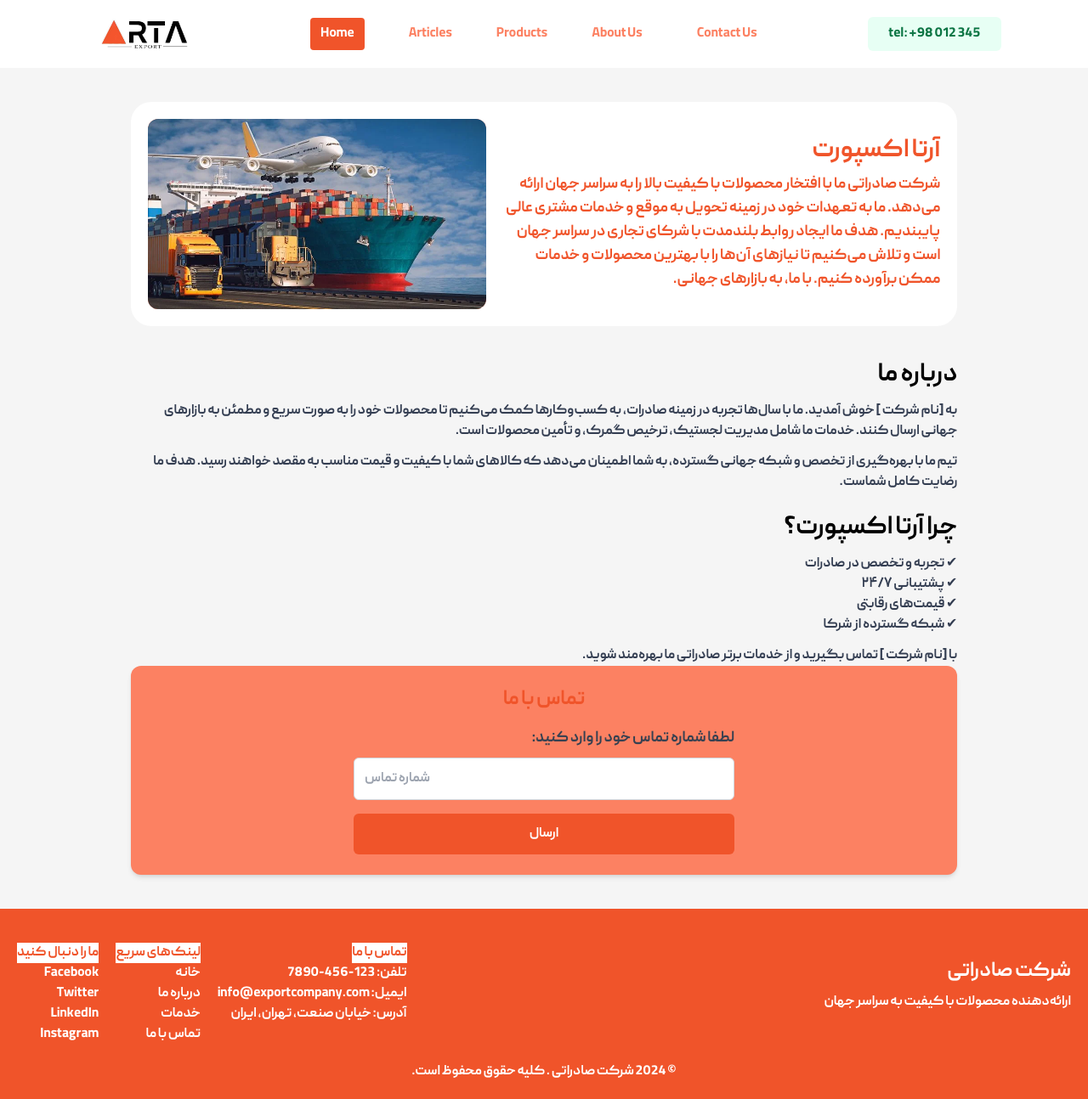
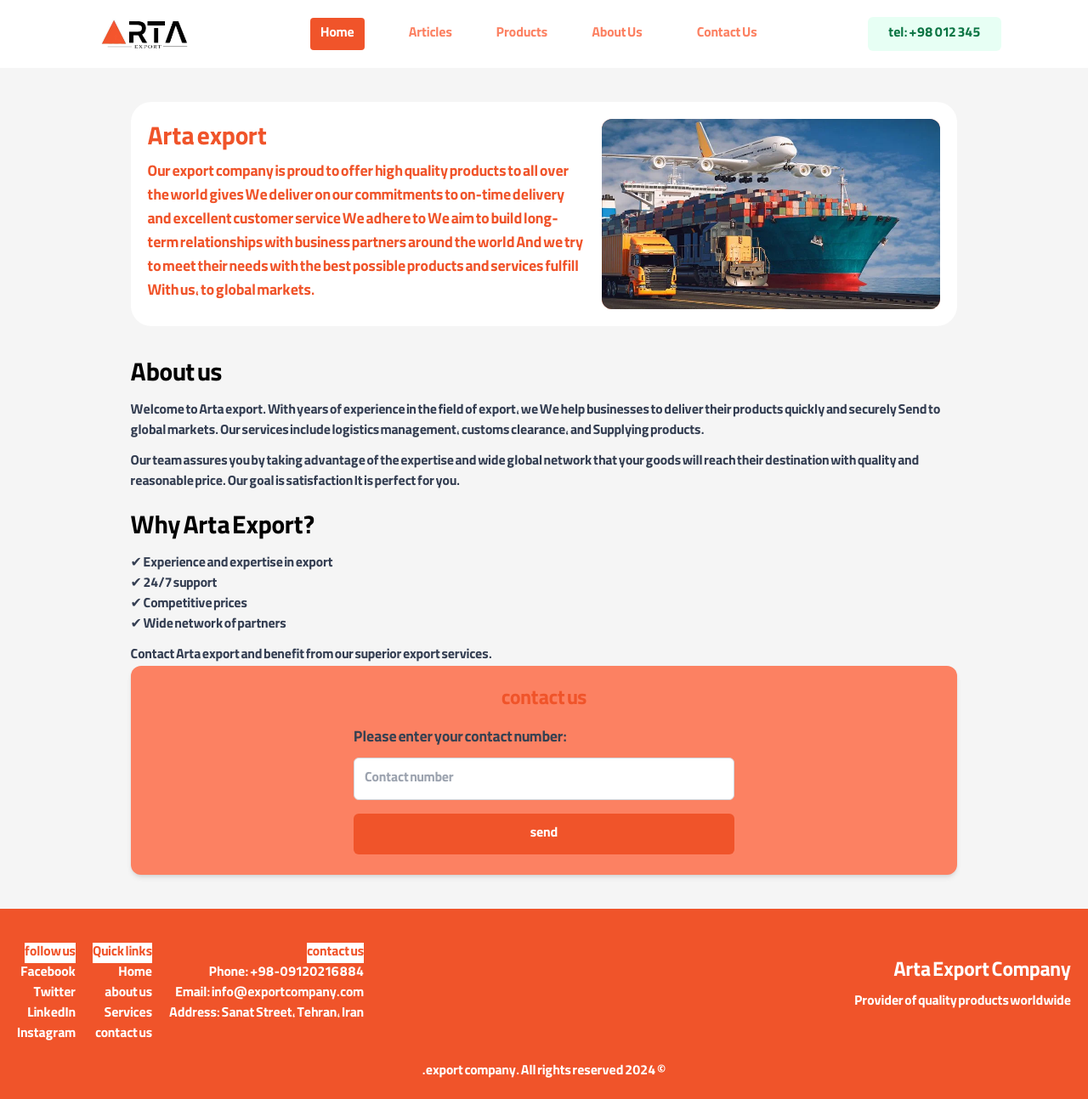
Before and after one commit to MianajiAli/next-sherkati, a Next.js app: page / in a window 1280 px wide. Shown: the whole page at 85% size. Built offline with nearby package versions, Linux system fonts and the light colour scheme.

Commit message:
Convert texts to English

```diff
--- a/components/Aboutus.tsx
+++ b/components/Aboutus.tsx
@@ -2,30 +2,30 @@ const Aboutus = () => {
 	return (
 		<div
 			id="about-us"
-			dir="rtl"
+			dir="ltr"
 			className="text-text2 pt-10 flex flex-col gap-3"
 		>
-			<span className="text-3xl text-text1 font-bold">درباره ما</span>
+			<span className="text-3xl text-text1 font-bold">About us</span>
 			<p>
-				به [نام شرکت ] خوش آمدید. ما با سال‌ها تجربه در زمینه صادرات، به
-				کسب‌وکارها کمک می‌کنیم تا محصولات خود را به صورت سریع و مطمئن به
-				بازارهای جهانی ارسال کنند. خدمات ما شامل مدیریت لجستیک، ترخیص گمرک، و
-				تأمین محصولات است.
+			Welcome to Arta export. With years of experience in the field of export, we
+				We help businesses to deliver their products quickly and securely
+				Send to global markets. Our services include logistics management, customs clearance, and
+				Supplying products.
 			</p>
 			<p>
-				تیم ما با بهره‌گیری از تخصص و شبکه جهانی گسترده، به شما اطمینان می‌دهد
-				که کالاهای شما با کیفیت و قیمت مناسب به مقصد خواهند رسید. هدف ما رضایت
-				کامل شماست.
+			Our team assures you by taking advantage of the expertise and wide global network
+				that your goods will reach their destination with quality and reasonable price. Our goal is satisfaction
+				It is perfect for you.
 			</p>
-			<span className="text-3xl text-text1 font-bold pt-3">چرا آرتا اکسپورت؟</span>
+			<span className="text-3xl text-text1 font-bold pt-3">Why Arta Export?</span>
 			<ul>
-				<li>✔ تجربه و تخصص در صادرات</li>
-				<li>✔ پشتیبانی ۲۴/۷</li>
-				<li>✔ قیمت‌های رقابتی</li>
-				<li>✔ شبکه گسترده از شرکا</li>
+			<li>✔ Experience and expertise in export</li>
+				<li>✔ 24/7 support</li>
+				<li>✔ Competitive prices</li>
+				<li>✔ Wide network of partners</li>
 			</ul>
 			<p>
-				با [نام شرکت ] تماس بگیرید و از خدمات برتر صادراتی ما بهره‌مند شوید.
+			Contact Arta export and benefit from our superior export services.
 			</p>
 		</div>
 	);
--- a/components/Contact.tsx
+++ b/components/Contact.tsx
@@ -12,14 +12,14 @@ const Contact: React.FC = () => {
         // Basic phone number validation
         const phoneRegex = /^[0-9]{10,15}$/;
         if (!phoneRegex.test(phone)) {
-            setError('لطفا شماره تماس معتبر وارد کنید');
+            setError('Please enter a valid contact number');
             setMessage('');
             return;
         }
 
         // Clear error and set success message
         setError('');
-        setMessage('با تشکر! ما به زودی با شما تماس خواهیم گرفت');
+        setMessage("Thanks! We will contact you soon");
     }
 
     const handleChange = (e: ChangeEvent<HTMLInputElement>) => {
@@ -27,17 +27,17 @@ const Contact: React.FC = () => {
     }
 
     return (
-        <div dir='rtl' className="flex flex-col items-center justify-center p-6 bg-secondary rounded-xl shadow-md">
-            <h2 className="text-2xl font-semibold mb-4">تماس با ما</h2>
+        <div dir='ltr' className="flex flex-col items-center justify-center p-6 bg-secondary rounded-xl shadow-md">
+            <h2 className="text-2xl font-semibold mb-4">contact us</h2>
             <form onSubmit={handleSubmit} className="w-full max-w-md">
                 <label className="block text-lg mb-2 text-gray-700">
-                    لطفا شماره تماس خود را وارد کنید:
+                Please enter your contact number:
                 </label>
                 <input
                     type="tel"
                     value={phone}
                     onChange={handleChange}
-                    placeholder="شماره تماس"
+                    placeholder="Contact number"
                     className="w-full p-3 mb-4 border border-gray-300 rounded-md focus:outline-none focus:ring-2 focus:ring-primary"
                 />
                 {error && <p className="text-red-500 mb-4">{error}</p>}
@@ -45,7 +45,7 @@ const Contact: React.FC = () => {
                     type="submit"
                     className="w-full p-3 bg-primary text-white rounded-md hover:bg-primary-dark transition duration-300"
                 >
-                    ارسال
+                    send
                 </button>
                 {message && <p className="mt-4 text-green-500">{message}</p>}
             </form>
--- a/components/Footer.tsx
+++ b/components/Footer.tsx
@@ -3,35 +3,35 @@ const Footer = () => {
 		<footer className="w-full p-5 bg-primary text-back2 mt-10 " dir="rtl">
 			<div className="max-w-7xl mx-auto flex flex-col md:flex-row justify-between items-center">
 				<div className="text-center md:text-right">
-					<h2 className="text-2xl font-bold">شرکت صادراتی </h2>
-					<p className="mt-2">ارائه‌دهنده محصولات با کیفیت به سراسر جهان</p>
+					<h2 className="text-2xl font-bold"> Arta Export Company </h2>
+					<p className="mt-2">Provider of quality products worldwide</p>
 				</div>
 				<div className="flex flex-col gap-5 mt-5 md:flex-row ">
 					<div>
-						<h3 className="bg-back2 text-primary w-fit">تماس با ما</h3>
-						<p>تلفن: 123-456-7890</p>
-						<p>ایمیل: info@exportcompany.com</p>
-						<p>آدرس: خیابان صنعت، تهران، ایران</p>
+						<h3 className="bg-back2 text-primary w-fit">contact us</h3>
+						<p>Phone: +98-09120216884</p>
+						<p> Email: info@exportcompany.com</p>
+						<p>Address: Sanat Street, Tehran, Iran</p>
 					</div>
 					<div>
-						<h3 className="bg-back2 text-primary w-fit">لینک‌های سریع</h3>
+						<h3 className="bg-back2 text-primary w-fit">Quick links</h3>
 						<ul>
 							<li>
-								<a href="#home">خانه</a>
+								<a href="/">Home</a>
 							</li>
 							<li>
-								<a href="#about">درباره ما</a>
+								<a href="#about">about us</a>
 							</li>
 							<li>
-								<a href="#services">خدمات</a>
+								<a href="#services">Services</a>
 							</li>
 							<li>
-								<a href="#contact">تماس با ما</a>
+								<a href="#contact">contact us</a>
 							</li>
 						</ul>
 					</div>
 					<div>
-						<h3 className="bg-back2 text-primary w-fit">ما را دنبال کنید</h3>
+						<h3 className="bg-back2 text-primary w-fit">follow us</h3>
 						<ul>
 							<li>
 								<a href="https://www.facebook.com">Facebook</a>
@@ -50,7 +50,7 @@ const Footer = () => {
 				</div>
 			</div>
 			<div className="text-center mt-5">
-				<p>&copy; 2024 شرکت صادراتی . کلیه حقوق محفوظ است.</p>
+				<p>&copy; 2024 export company. All rights reserved.</p>
 			</div>
 		</footer>
 	);
--- a/components/Hero1.tsx
+++ b/components/Hero1.tsx
@@ -2,8 +2,10 @@ import Image from "next/image";
 
 const Hero1 = () => {
 	return (
-		<div className="w-full min-h-56 rounded-3xl p-5 bg-back2 flex flex-col md:flex-row md:justify-between gap-5">
-			<div className="bg-secondary rounded-xl text-back2 md:h-[14rem] aspect-video relative">
+		<div className="w-full min-h-56 rounded-3xl p-5 bg-back2 flex flex-col md:flex-row-reverse md:justify-between gap-5">
+			<div className="bg-secondary rounded-xl text-back2 md:h-[14rem] aspect-video relative"
+
+			>
 				<Image
 					src="/images/cargo.webp"
 					fill
@@ -17,15 +19,15 @@ const Hero1 = () => {
 
 			<div
 				className="w-fit flex flex-col justify-center items-start pt-5 md:pt-0"
-				dir="rtl"
+				dir="ltr"
 			>
-				<span className="text-3xl font-bold">آرتا اکسپورت</span>
+				<span className="text-3xl font-bold">Arta export </span>
 				<p className=" text-md md:text-lg pt-2 ">
-					شرکت صادراتی ما با افتخار محصولات با کیفیت بالا را به سراسر جهان ارائه
-					می‌دهد. ما به تعهدات خود در زمینه تحویل به موقع و خدمات مشتری عالی
-					پایبندیم. هدف ما ایجاد روابط بلندمدت با شرکای تجاری در سراسر جهان است
-					و تلاش می‌کنیم تا نیازهای آن‌ها را با بهترین محصولات و خدمات ممکن
-					برآورده کنیم. با ما، به بازارهای جهانی.
+				Our export company is proud to offer high quality products to all over the world
+					gives We deliver on our commitments to on-time delivery and excellent customer service
+					We adhere to We aim to build long-term relationships with business partners around the world
+					And we try to meet their needs with the best possible products and services
+					fulfill With us, to global markets.
 				</p>
 			</div>
 		</div>
```
